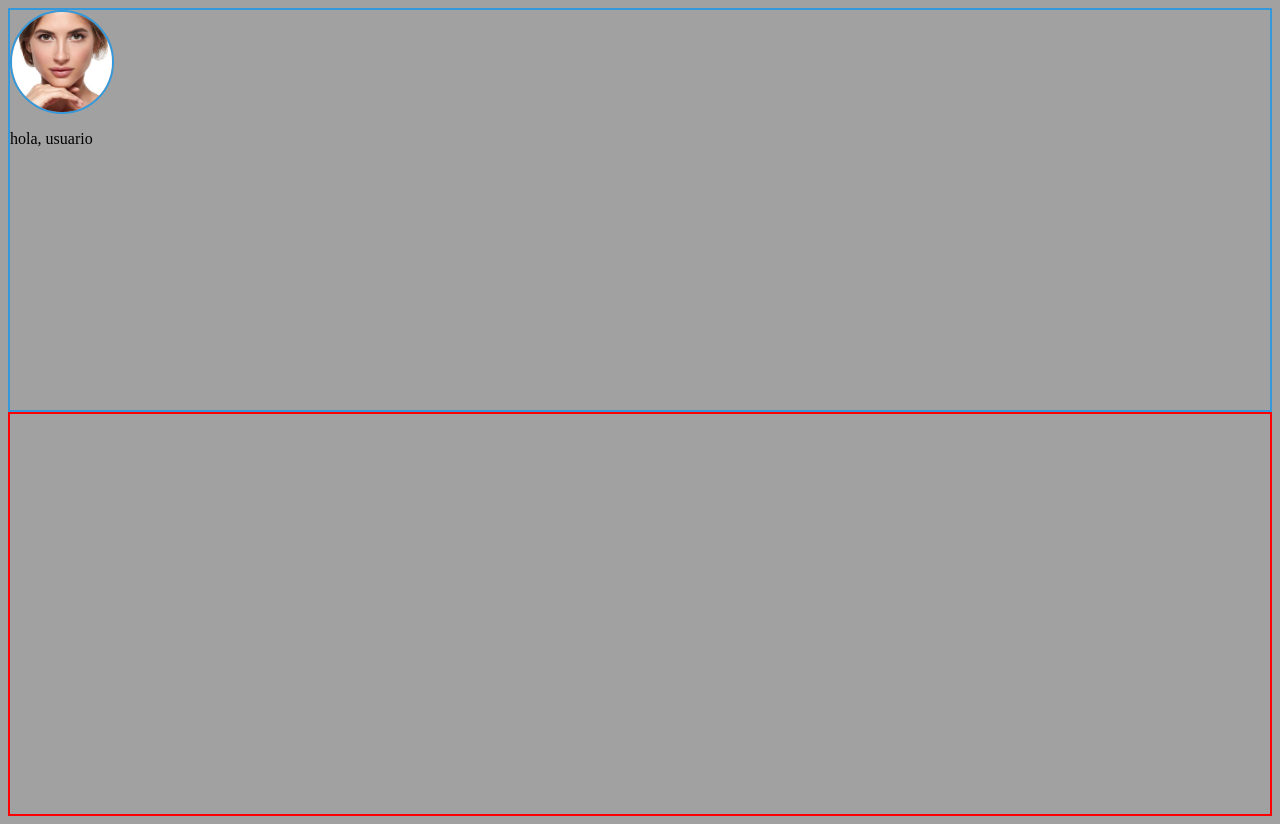
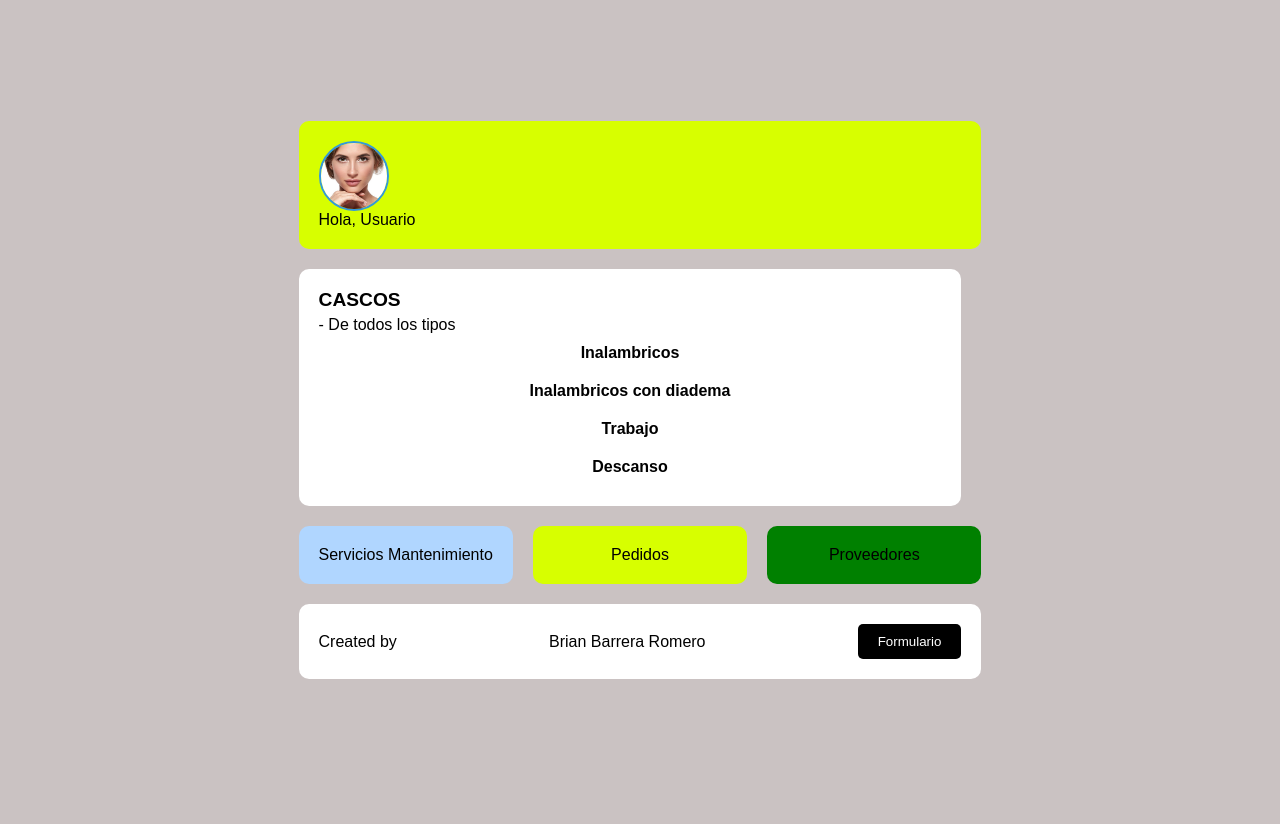
Before and after one commit to Brian-Zzz-d/Cascos, a plain HTML site: page index.html in a window 1280 px wide. After the commit the page ends 800 px from the top, so only its background shows below. Drawn offline with Linux system fonts and the light colour scheme.

Commit message:
Add files via upload

```diff
--- a/css/style.css
+++ b/css/style.css
@@ -1,31 +1,9 @@
-body {
-    background-color: rgb(161, 161, 161);
+.circunference {
+    overflow: hidden;
     display: flex;
-    flex-direction: column;
-}
-
-p {
-    color: black;
-}
-
-
-
-/* el responsive en del movil se queda vacia y los tamaños que sean para el movil se quedan fuera */
-
-/* Extra small devices (phones, 600px and down) */
-@media only screen and (max-width: 600px) {}
-
-/* Small devices (portrait tablets and large phones, 600px and up) */
-@media only screen and (min-width: 600px) {}
-
-/* Medium devices (landscape tablets, 768px and up) */
-@media only screen and (min-width: 768px) {
-    .circunference {
     width: 70px;
     height: 70px;
-        border-radius: 50%; /*aumentar*/
-        overflow: hidden;
-        display: flex;
+    border-radius: 50%;
     justify-content: center;
     align-items: center;
     border: 2px solid #3498db;
@@ -45,75 +23,124 @@ p {
     height: auto;
 }
 
-    /* .main-container{
-        display:flex;
-        flex-direction: column;
-        height: 100vh;
-    } */
-    .main-left-container{
-        display:flex;
-        flex-direction:column;
-        justify-content:left;
-        height: 50vh;
-        border: 2px solid #3498db;
-    }
-    .main-right-container{
-        display: flex;
-        flex-direction: column;
-        justify-content:right;
-        height: 50vh;
-        border: 2px solid red;
-    }
+* {
+    margin: 0;
+    padding: 0;
+    box-sizing: border-box;
+    font-family: Arial, sans-serif;
 }
 
-/* Large devices (laptops/desktops, 992px and up) */
-@media only screen and (min-width: 992px) {
-
-    .circunference {
-    width: 100px;
-    height: 100px;
-    border-radius: 50%;
-    overflow: hidden;
+body {
+    background-color: #cac2c2;
     display: flex;
     justify-content: center;
     align-items: center;
-    border: 2px solid #3498db;
-    margin-right: 40px;
-
+    height: 100vh;
 }
 
-img {
-    width: 167%;
-    justify-content: center;
-    display: flex;
-
+/* Container*/
+.container {
+    display: grid;
+    grid-template-columns: repeat(1, 1fr);
+    grid-template-rows: auto;
+    gap: 20px;
+    max-width: 1200px;
 }
 
-.circulo img {
-    width: 50%;
-    height: auto;
+/* Profile*/
+.profile {
+    grid-column: span 2;
+    display: flex;
+    align-items: center;
+    background-color: #d7ff00;
+    padding: 20px;
+    border-radius: 10px;
 }
 
-.main-container{
-    display:flex;
-    flex-direction: column;
-    height: 100vh;
-}
-.main-left-container{
-    display:flex;
-    flex-direction:column;
-    justify-content:left;
-    height: 50vh;
-    border: 2px solid #3498db;
-}
-.main-right-container{
-    display: flex;
-    flex-direction: column;
-    justify-content:right;
-    height: 50vh;
-    border: 2px solid red;
-}
+.profile-pic {
+    width: 50px;
+    height: 50px;
+    border-radius: 50%;
+    margin-right: 15px;
 }
 
-/* Extra large devices (large laptops and desktops, 1200px and up) */
-@media only screen and (min-width: 1200px) {}
+.profile-info p {
+    margin: 5px 0;
+}
+
+.devices-active {
+    color: gray;
+    font-size: 0.8em;
+}
+
+/*Analytics section */
+.analytics {
+    background-color: white;
+    border-radius: 10px;
+    padding: 20px;
+}
+
+.analytics h2 {
+    font-size: 1.2em;
+    margin-bottom: 5px;
+}
+
+.analytics .device-list .device {
+    display: flex;
+    justify-content: center;
+    padding: 10px 0;
+}
+
+.device-name {
+    font-weight: bold;
+}
+
+.device-info {
+    color: gray;
+}
+
+/* Scenes */
+.scenes {
+    grid-column: span 2;
+    display: grid;
+    grid-template-columns: repeat(3, 1fr);
+    gap: 20px;
+}
+
+.scene {
+    background-color: white;
+    border-radius: 10px;
+    padding: 20px;
+    text-align: center;
+}
+
+.service {
+    background-color: #b0d6ff;
+}
+
+.send {
+    background-color: #d7ff00;
+}
+
+.supplier {
+    background-color: green;
+}
+
+.scene-down {
+    grid-column: span 3;
+    background-color: white;
+    border-radius: 10px;
+    padding: 20px;
+    display: flex;
+    justify-content: space-between;
+    align-items: center;
+}
+
+.form {
+    background-color: black;
+    color: white;
+    padding: 10px 20px;
+    border: none;
+    border-radius: 5px;
+    cursor: pointer;
+}
--- a/index.html
+++ b/index.html
@@ -4,35 +4,61 @@
 <head>
     <meta charset="UTF-8">
     <meta name="viewport" content="width=device-width, initial-scale=1.0">
-    <title>Tipos de Cascos</title>
+    <title>Tipos de cascos</title>
     <link rel="stylesheet" href="css/style.css">
 </head>
 
 <body>
-    <!-- <div class="main-container"> -->
-        <div class="main-left-container">
-            <div class="circunference">
-                <img src="img/cara-perfecta.jpeg" alt="cara">
-            </div>
-            <div>
-                <p>hola, usuario</p>
+    <div class="container">
+        <!--Profile -->
+        <div class="profile">
+            <div class="profile-info">
+                <div class="circunference">
+                    <img src="img/face.jpeg" alt="cara">
+                </div>
+                <div>
+                    <pi>Hola, Usuario</pi>
+                </div>
             </div>
         </div>
-        <div class="main-right-container">
-
+        <div>
+            <div class="analytics">
+                <h2>CASCOS</h2>
+                <p>- De todos los tipos</p>
+                <div class="device-list">
+                    <div class="device">
+                        <span class="device-name">Inalambricos</span>
+                    </div>
+                    <div class="device">
+                        <span class="device-name">Inalambricos con diadema</span>
+                    </div>
+                    <div class="device">
+                        <span class="device-name">Trabajo</span>
+                    </div>
+                    <div class="device">
+                        <span class="device-name">Descanso</span>
+                    </div>
+                </div>
+            </div>
         </div>
-    <!-- </div> -->
+        <!-- Scenes -->
+        <div class="scenes">
+            <div class="scene service">
+                <p>Servicios Mantenimiento</p>
+            </div>
+            <div class="scene send">
+                <p>Pedidos</p>
+            </div>
+            <div class="scene supplier">
+                <p>Proveedores</p>
+            </div>
+            <div class="scene-down">
+                <p>Created by</p>
+                <p>Brian Barrera Romero</p>
+                <button class="form">Formulario</button>
+            </div>
+        </div>
+    </div>
 </body>
 
 </html>
-
-
-<!-- <h2>A continuación vamos a presntarte tipos de cascos</h2> -->
-
-<!-- <p>Cascos inalambricos</p>
-<p>Cascos inalambricos con diadema</p>
-<p>Cascos con cable</p>
-<p>Cascos para dormir</p>
-<p>Cascos insonorisadores</p>
-<p>Cascos </p>
-<img src="img/bicileta.jpg" alt="bicicletas"> -->
```
Also changed, not shown: img/face.jpeg (added), 1 other file. Lines whose indentation alone changed are shown as unchanged.
